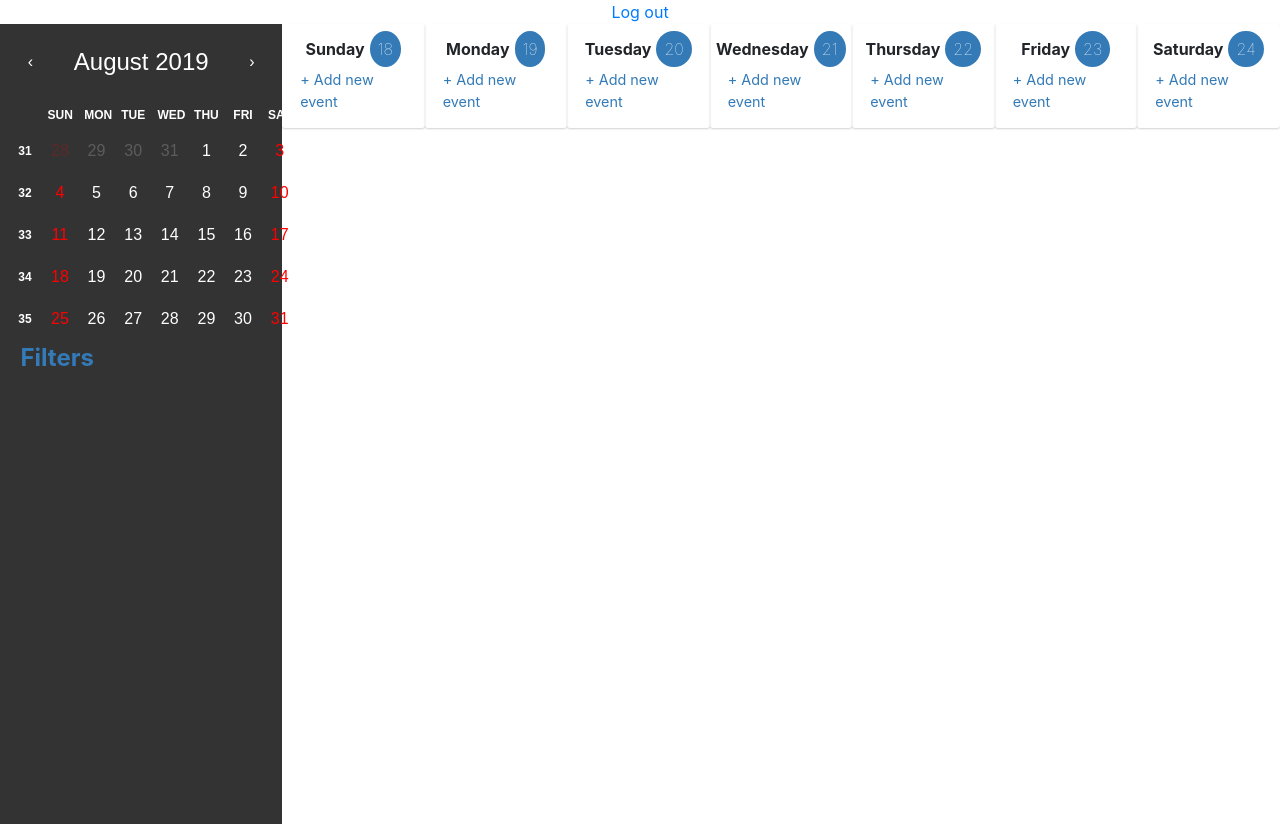
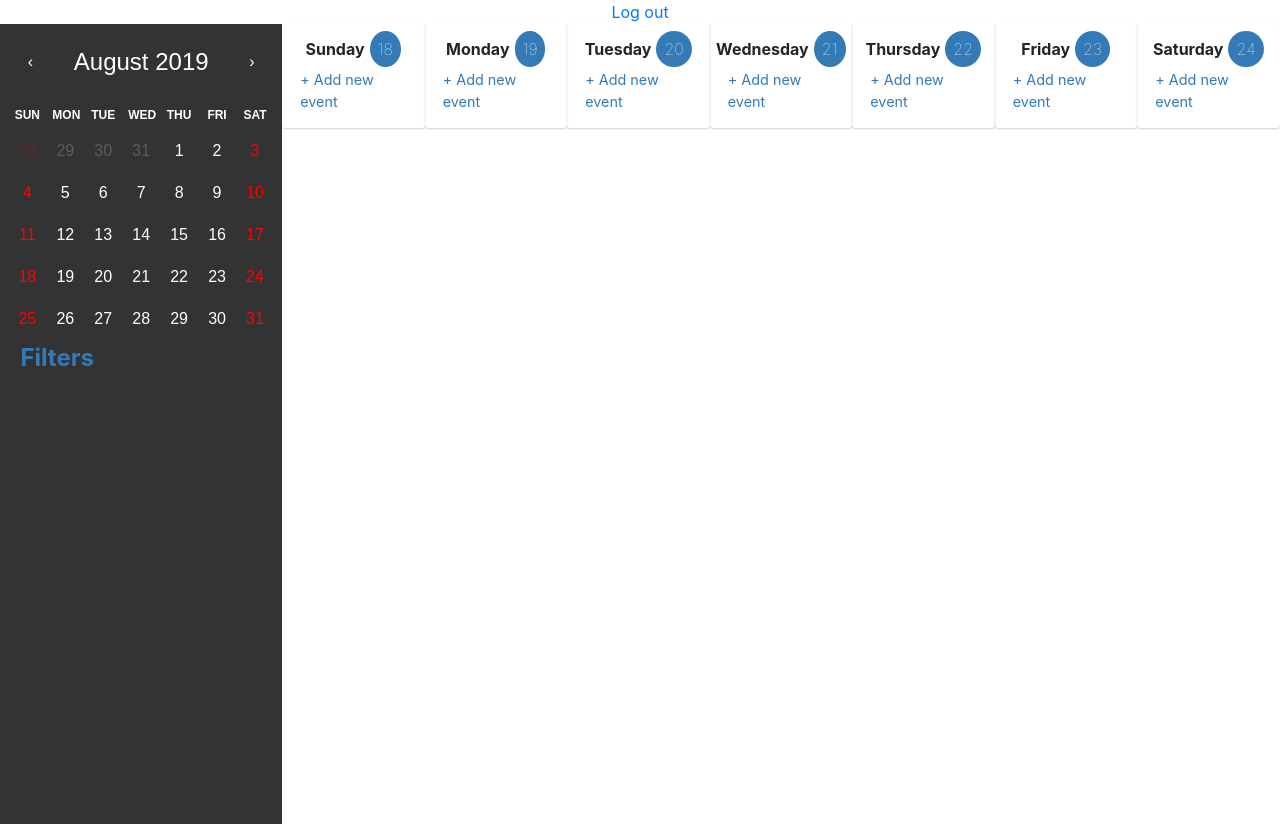
Before and after one commit to harpreeetghotra40/calendar_app, a React (Create React App) app in the folder calendar_frontend/: page / in a window 1280 px wide. Built offline with nearby package versions, Linux system fonts and the light colour scheme; no server answers; sample sign-in values are in the browser's storage.

Commit message:
date-navigation working

```diff
--- a/calendar_frontend/src/components/NavBar.js
+++ b/calendar_frontend/src/components/NavBar.js
@@ -1,7 +1,7 @@
 import React from 'react'
 import Calendar from 'react-calendar';
 import '../stylesheets/Navbar.css'
-// import moment from 'moment';
+import moment from 'moment';
 
 
 class NavBar extends React.Component {
@@ -34,6 +34,11 @@ class NavBar extends React.Component {
         this.props.toggleCurrentWeek(event.target.innerText)
     }
 
+    onChange = date => {
+        this.props.toggleCurrentWeek(moment(date).week())
+        this.setState({ date })
+    }
+
     componentDidMount(){
         const weekNumbers = document.querySelectorAll('.react-calendar__tile span')
         weekNumbers.forEach(weekNum => {
@@ -41,17 +46,18 @@ class NavBar extends React.Component {
         })
     }
 
-    componentDidUpdate() {
-        const weekNumbers = document.querySelectorAll('.react-calendar__tile span')
-        weekNumbers.forEach(weekNum => {
-            weekNum.addEventListener('click', this.toggleWeekFunc)
-        })
-    }
+    // componentDidUpdate() {
+
+    //     const weekNumbers = document.querySelectorAll('.react-calendar__tile span')
+    //     weekNumbers.forEach(weekNum => {
+    //         weekNum.addEventListener('click', this.toggleWeekFunc)
+    //     })
+    // }
 
     render(){
         return (
             <div className = "calendar-navbar">
-                <Calendar calendarType="US" showWeekNumbers={true} onChange={date => this.setState({date})} value={this.state.value}/>
+                <Calendar calendarType="US" onChange={this.onChange} value={this.state.value}/>
                 <div className="filter-heading">Filters</div>
                 {this.renderFilterForm()}
             </div>
```
